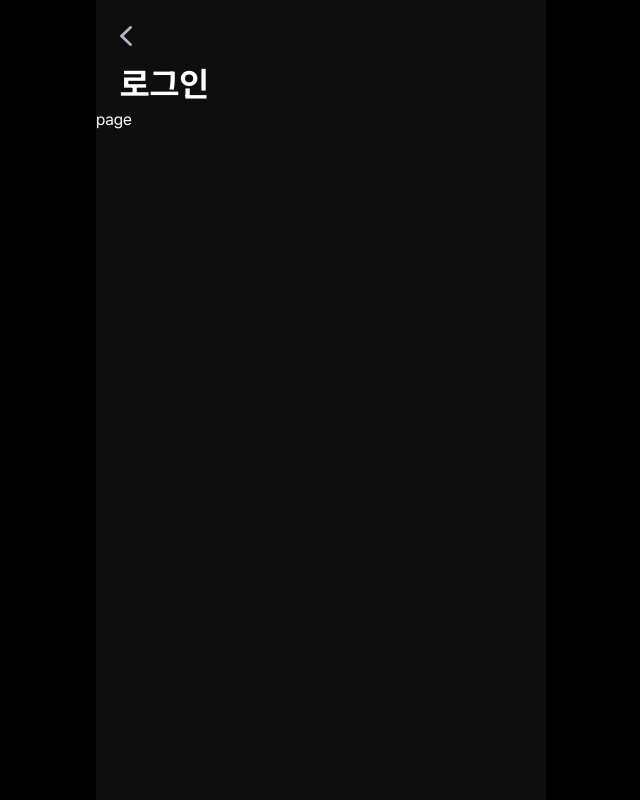
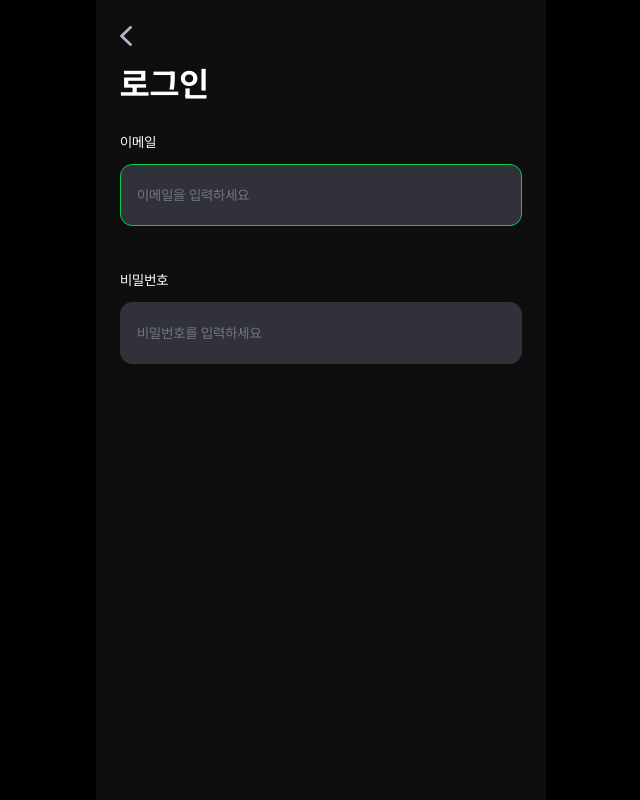
Before and after one commit to Team-Frolog/Frolog_Web, a Next.js app: page /login in a window 1280 px wide. Shown: the whole page, without its empty margins (319-959 px from the left). Built offline with nearby package versions, Linux system fonts and the light colour scheme.

Commit message:
[Feat/#21]: 로그인 input 생성

```diff
--- a/src/app/(FormLayout)/landing/page.tsx
+++ b/src/app/(FormLayout)/landing/page.tsx
@@ -8,8 +8,7 @@ import React from 'react';
 
 function LandingPage() {
   return (
-    <div className='flex h-full w-full flex-col bg-gray-900'>
-      <div className='flex w-full flex-1 flex-col justify-between p-page'>
+    <>
       <BigTitle type='bright'>
         이제,
         <br />
@@ -28,8 +27,7 @@ function LandingPage() {
           </Link>
         </div>
       </ButtonWithText>
-      </div>
-    </div>
+    </>
   );
 }
 
--- a/src/app/(FormLayout)/layout.tsx
+++ b/src/app/(FormLayout)/layout.tsx
@@ -5,7 +5,9 @@ function FormLayout({ children }: { children: React.ReactNode }) {
   return (
     <div className='flex w-screen flex-col'>
       <FormHeader />
-      <div className='flex-1'>{children}</div>
+      <div className='flex h-full w-full flex-1 flex-col justify-between p-page'>
+        {children}
+      </div>
     </div>
   );
 }
--- a/src/app/(FormLayout)/login/page.tsx
+++ b/src/app/(FormLayout)/login/page.tsx
@@ -1,7 +1,69 @@
+'use client';
+
+import FormInput from '@/components/common/form/FormInput';
 import React from 'react';
+import { FormProvider, useForm } from 'react-hook-form';
+
+interface ILoginForm {
+  email: string;
+  password: string;
+}
 
 function LoginPage() {
-  return <div>page</div>;
+  const methods = useForm<ILoginForm>({
+    mode: 'onSubmit',
+    defaultValues: {
+      email: '',
+      password: '',
+    },
+  });
+
+  const {
+    handleSubmit,
+    register,
+    formState: { errors },
+  } = methods;
+
+  const handleLogin = () => {
+    //
+  };
+
+  return (
+    <FormProvider {...methods}>
+      <form className='h-full' onSubmit={handleSubmit(handleLogin)}>
+        <div className='flex flex-col gap-[36px]'>
+          <FormInput
+            autoFocus
+            type='email'
+            placeholder='이메일을 입력하세요'
+            title='이메일'
+            fieldName='email'
+            errorMessage={errors.email && String(errors.email.message)}
+            {...register('email', {
+              required: true,
+              pattern: {
+                value: /^[a-zA-Z0-9._%+-]+@[a-zA-Z0-9.-]+\.[a-zA-Z]{2,}$/i,
+                message: '이메일 형식을 확인해주세요.',
+              },
+            })}
+          />
+          <FormInput
+            type='password'
+            placeholder='비밀번호를 입력하세요'
+            title='비밀번호'
+            fieldName='password'
+            errorMessage={errors.password && String(errors.password.message)}
+            {...register('password', {
+              pattern: {
+                value: /^(?=.*[A-Z])(?=.*[a-z])(?=.*\d)[A-Za-z\d]{8,15}$/,
+                message: '8~15자의 영문 대소문자, 숫자를 조합하세요.',
+              },
+            })}
+          />
+        </div>
+      </form>
+    </FormProvider>
+  );
 }
 
 export default LoginPage;
--- a/src/components/joinPage/step1/Step1.tsx
+++ b/src/components/joinPage/step1/Step1.tsx
@@ -13,7 +13,7 @@ function Step1() {
   const isAgree = requiredConsentsKeys.every((key) => watch(key));
 
   return (
-    <div className='flex h-full flex-col justify-between p-page'>
+    <div className='flex h-full flex-col justify-between'>
       <div className='flex w-full flex-col gap-[20px]'>
         <span className='text-body_md'>서비스 이용약관에 동의해주세요.</span>
         <CheckAllItem />
--- a/src/components/joinPage/step2/Step2.tsx
+++ b/src/components/joinPage/step2/Step2.tsx
@@ -43,7 +43,7 @@ function Step2() {
   };
 
   return (
-    <div className='flex h-full w-full flex-col justify-between p-page'>
+    <div className='flex h-full flex-col justify-between'>
       <div className='flex w-full flex-col'>
         <div className='flex flex-col gap-[36px]'>
           <FormInput
--- a/src/components/joinPage/step3/Step3.tsx
+++ b/src/components/joinPage/step3/Step3.tsx
@@ -40,7 +40,7 @@ function Step3() {
   }, [code]);
 
   return (
-    <div className='flex h-full w-full flex-col justify-between p-page'>
+    <div className='flex h-full w-full flex-col justify-between'>
       <CodeInput
         code={code}
         setCode={setCode}
--- a/src/components/joinPage/step4/Step4.tsx
+++ b/src/components/joinPage/step4/Step4.tsx
@@ -19,7 +19,7 @@ function Step4() {
   } = useFormContext();
 
   return (
-    <div className='flex h-full w-full flex-col justify-between gap-[24px] p-page'>
+    <div className='flex h-full w-full flex-col justify-between gap-[24px]'>
       <div className='flex w-full flex-col gap-[36px]'>
         <FormInput
           autoFocus
```
Lines whose indentation alone changed are shown as unchanged.
